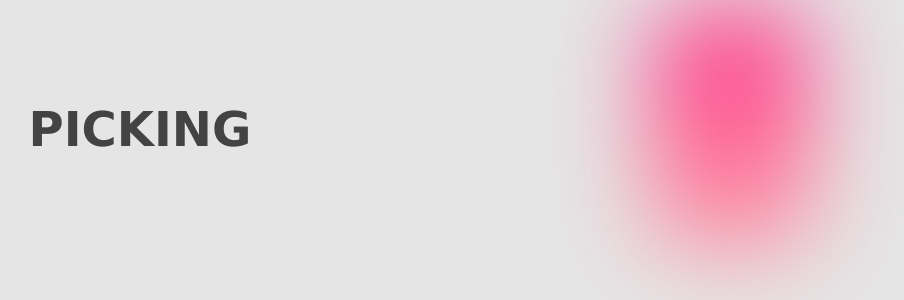
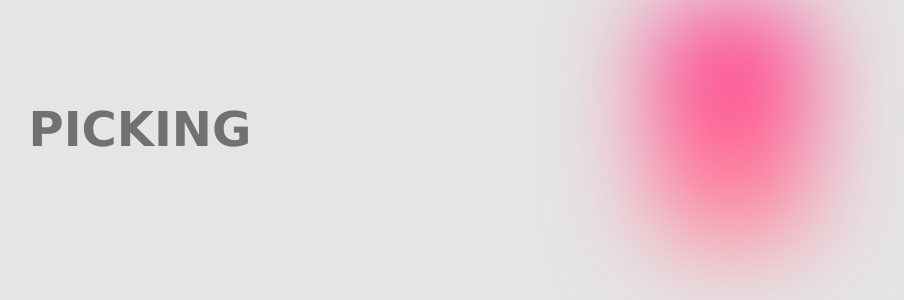
Before and after one commit to jhenifferandrade4325/LogClass, a Flask app: page /picking in a window 1280 px wide. Shown: the part 151-451 px from the top of the page, without its empty margins (220-1124 px from the left). Run offline with Flask 3, Linux system fonts and the light colour scheme.

Commit message:
migrando para o main

```diff
--- a/static/styles/picking.css
+++ b/static/styles/picking.css
@@ -26,7 +26,7 @@ body{
     font-size: 3.5rem;
     color: #000000;
     margin-left: 0.5rem;
-    opacity: 0.7;
+    opacity: 0.5;
 }
 
 .container-img {
```
